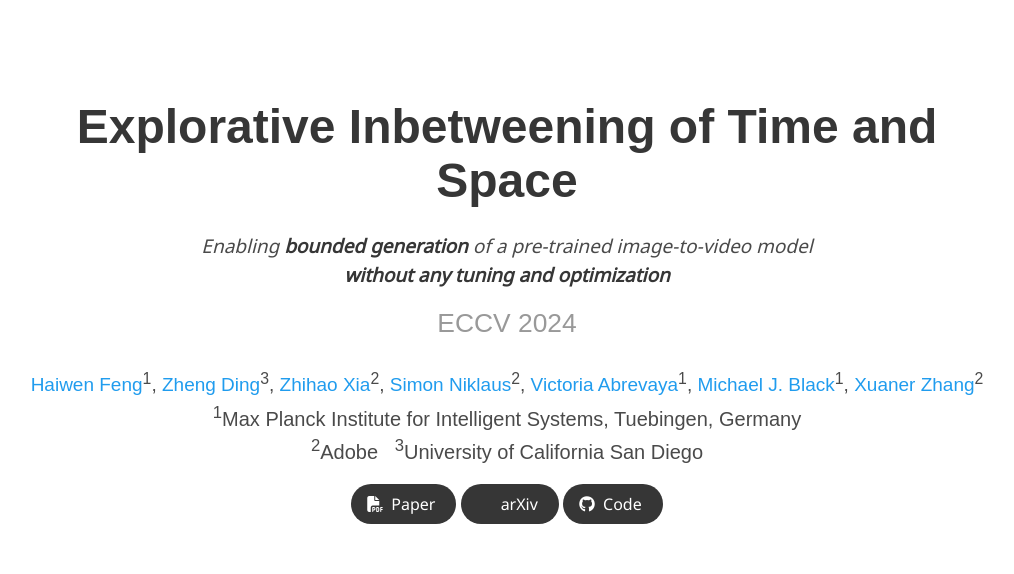
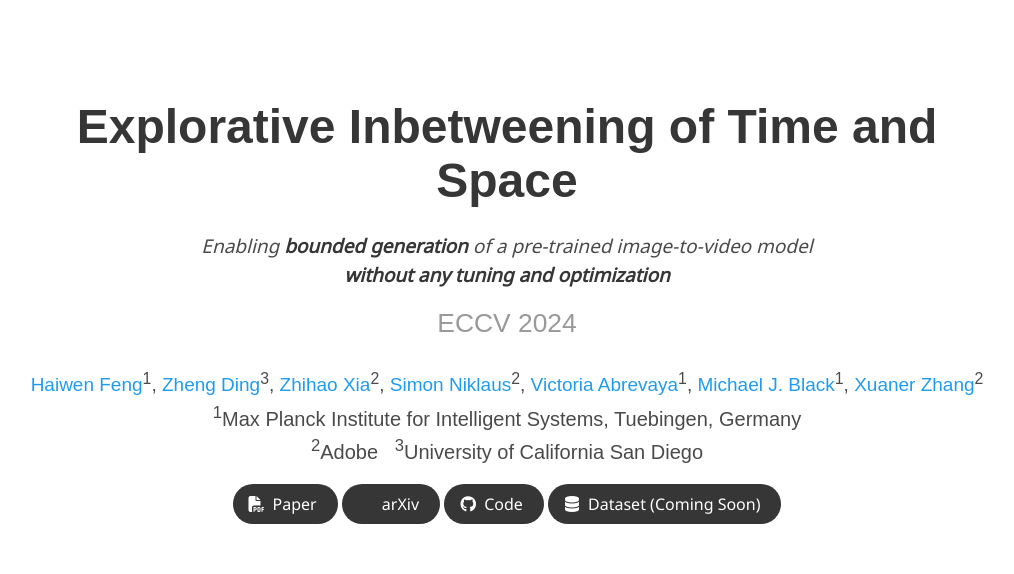
Before and after one commit to Time-Reversal/time-reversal.github.io, a plain HTML site: page index.html in a window 1280 px wide. Shown: the top 574 px of the page, without its empty margins (133-1147 px from the left). Drawn offline with nearby package versions, Linux system fonts and the light colour scheme; some icons are missing; a web font is replaced by a local one.

Commit message:
Update index.html

```diff
--- a/index.html
+++ b/index.html
@@ -127,6 +127,15 @@
                       <i class="fab fa-github"></i>
                     </span>
                     <span>Code</span>
+                  </a>
+                </span>
+                <span class="link-block">
+                  <a href="#"
+                    class="external-link button is-normal is-rounded is-dark">
+                    <span class="icon">
+                      <i class="fa fa-database"></i>
+                    </span>
+                    <span>Dataset (Coming Soon)</span>
                   </a>
                 </span>
               </div>
```
